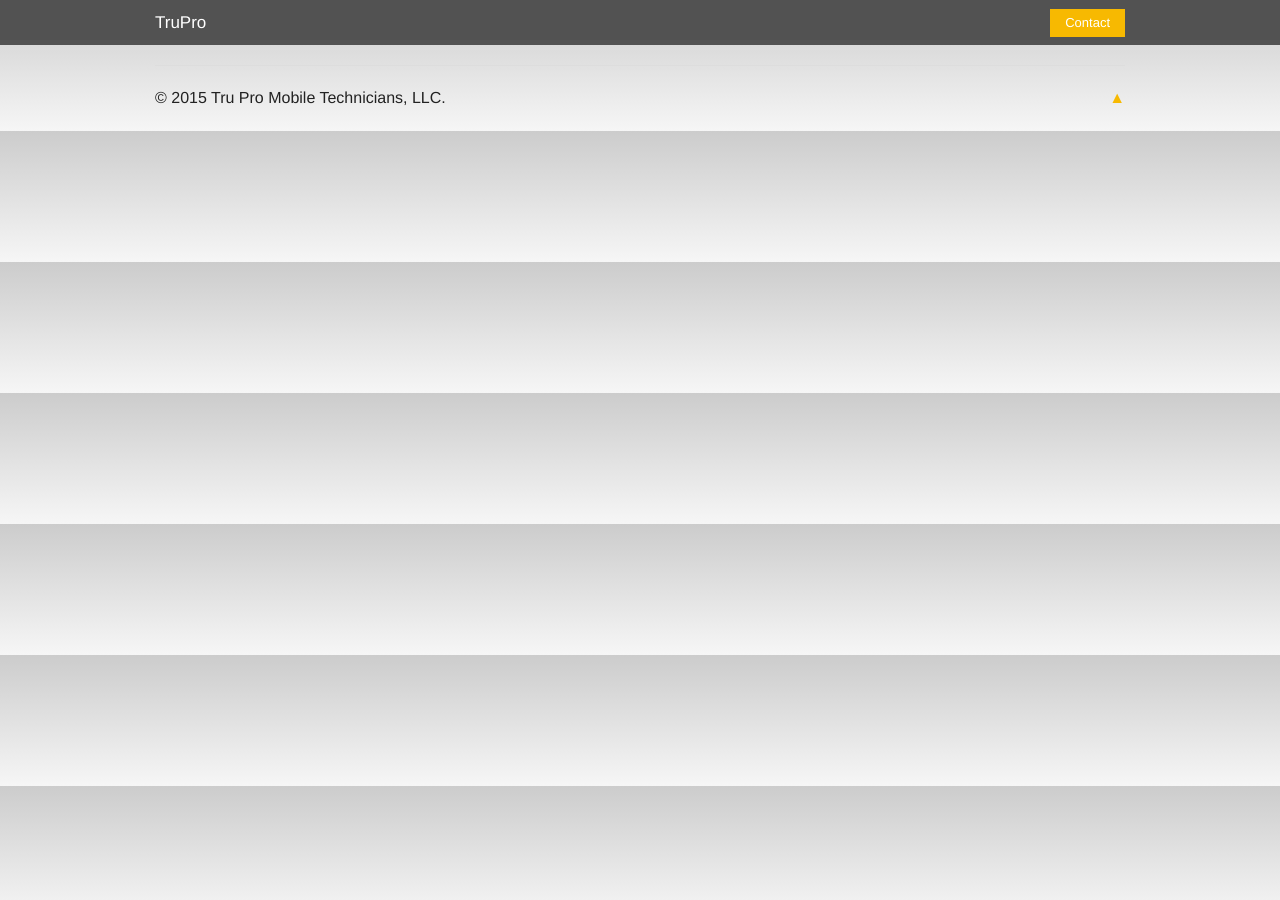
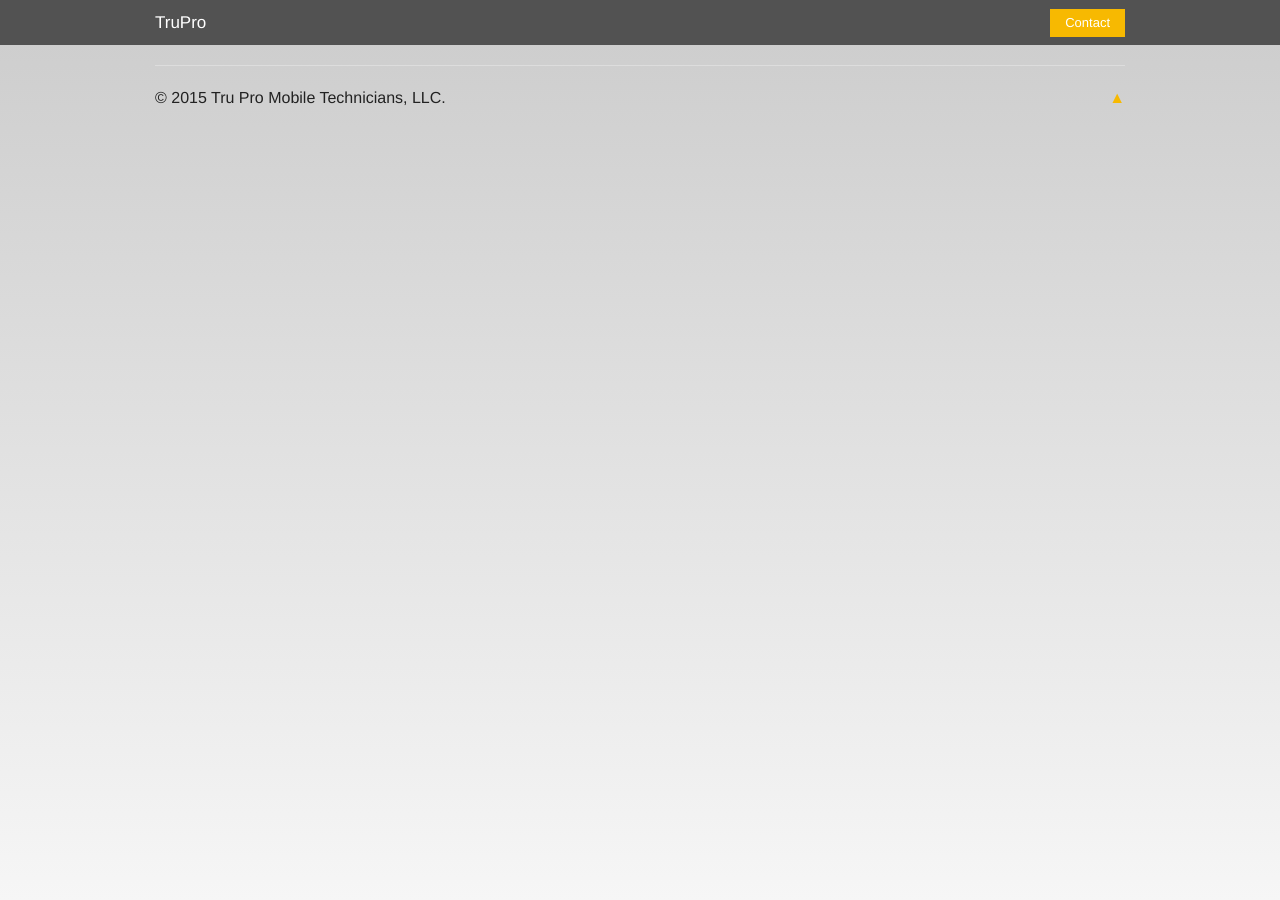
Before and after one commit to trupromobile/trupromobile.github.io, a Jekyll site: the page built from about.html, in a window 1280 px wide. Built offline with Jekyll 4.4.1, drawn with Linux system fonts in a browser that asks for light colours.

Commit message:
Fix gradient - short pages.

```diff
--- a/stylesheets/main.css
+++ b/stylesheets/main.css
@@ -1,5 +1,6 @@
 html {
-    height: auto; /* To fix gradient */
+    height: auto; /* To fix gradient on long pages */
+    min-height: 100%; /* To fix gradient on short pages */
 }
 
 .homeHero {
```
